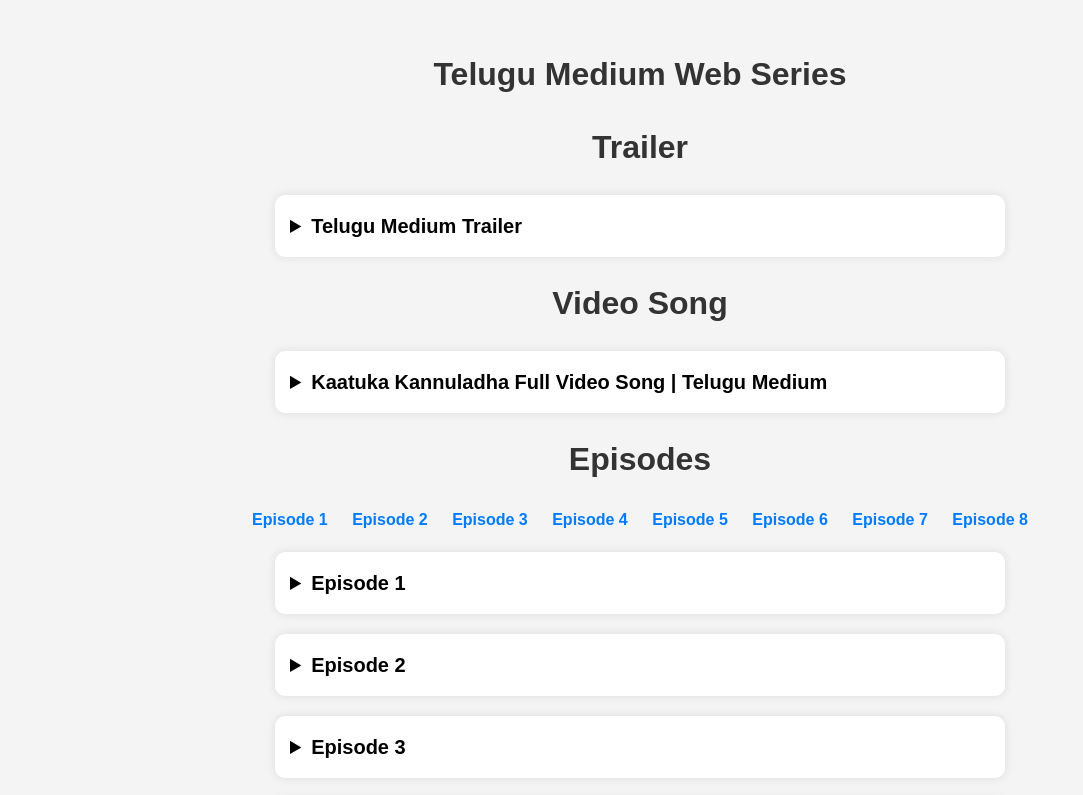
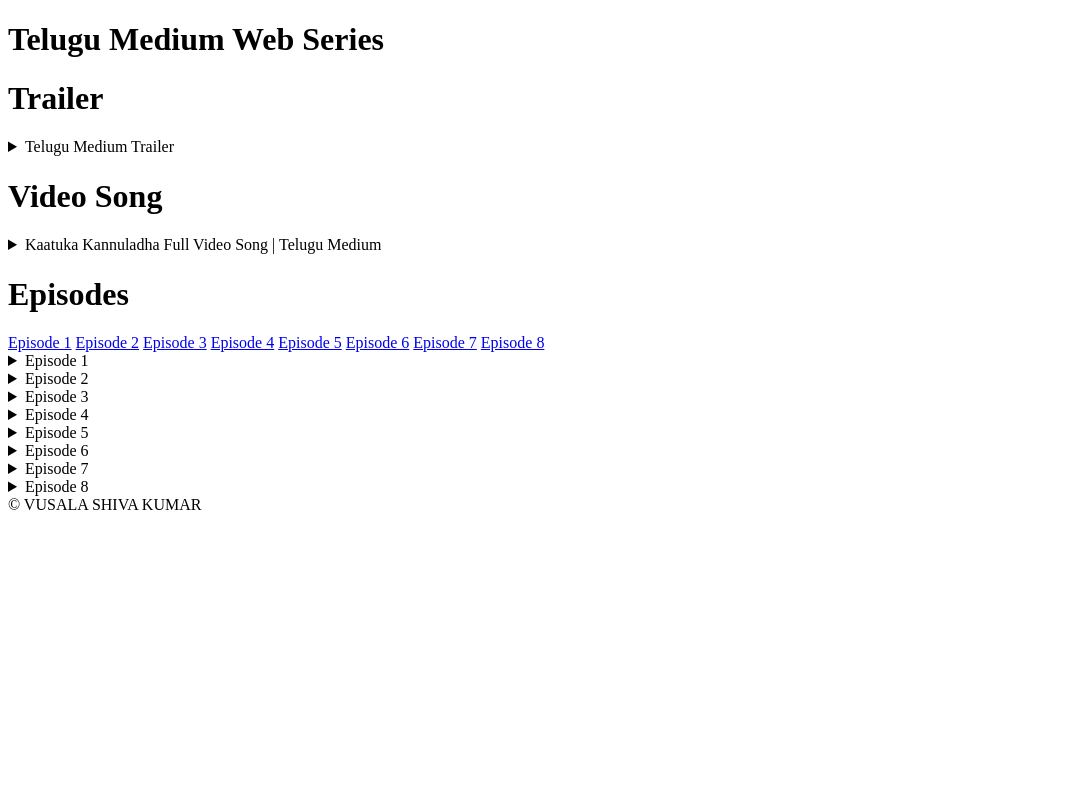
Before and after one commit to VusalaShiva/48r_Web_series, a plain HTML site: page index.html in a window 1280 px wide. Shown: the top 795 px of the page, without its empty margins (0-1083 px from the left). Drawn offline with Linux system fonts and the light colour scheme.

Commit message:
Update index.html

```diff
--- a/index.html
+++ b/index.html
@@ -4,72 +4,6 @@
   <meta charset="UTF-8" />
   <meta name="viewport" content="width=device-width, initial-scale=1.0"/>
   <title>Telugu Medium Web Series</title>
-  <style>
-    body {
-      font-family: Arial, sans-serif;
-      background-color: #f4f4f4;
-      padding: 20px;
-      line-height: 1.6;
-    }
-
-    h1, h2 {
-      text-align: center;
-      color: #333;
-    }
-
-    .episode-links {
-      text-align: center;
-      margin-bottom: 20px;
-    }
-
-    .episode-links a {
-      margin: 0 10px;
-      text-decoration: none;
-      font-weight: bold;
-      color: #007bff;
-    }
-
-    .episode-links a:hover {
-      text-decoration: underline;
-    }
-
-    details {
-      margin: 20px auto;
-      padding: 15px;
-      max-width: 700px;
-      background-color: #fff;
-      border-radius: 10px;
-      box-shadow: 0 0 10px rgba(0,0,0,0.1);
-    }
-
-    summary {
-      font-size: 20px;
-      font-weight: bold;
-      cursor: pointer;
-    }
-
-    video, img {
-      display: block;
-      margin: 10px auto;
-      border-radius: 8px;
-    }
-
-    a img {
-      width: 120px;
-    }
-
-    audio {
-      display: block;
-      margin: 10px auto;
-    }
-
-    .footer {
-      text-align: center;
-      margin-top: 50px;
-      font-weight: bold;
-      color: #666;
-    }
-  </style>
 </head>
 <body>
 
@@ -87,7 +21,7 @@
     </a>
     <center>
       <audio controls>
-        <source src="./songs/tariler_audio.m4a" type="audio/mpeg">
+        <source src="./songs/tariler_audio.m4a" >
         Your browser does not support the audio element.
       </audio>
       <br>
@@ -109,7 +43,7 @@
     </a>
     <center>
       <audio controls>
-        <source src="./songs/video_song.m4a" type="audio/mpeg">
+        <source src="./songs/video_song.m4a" >
         Your browser does not support the audio element.
       </audio>
       <br>
```
